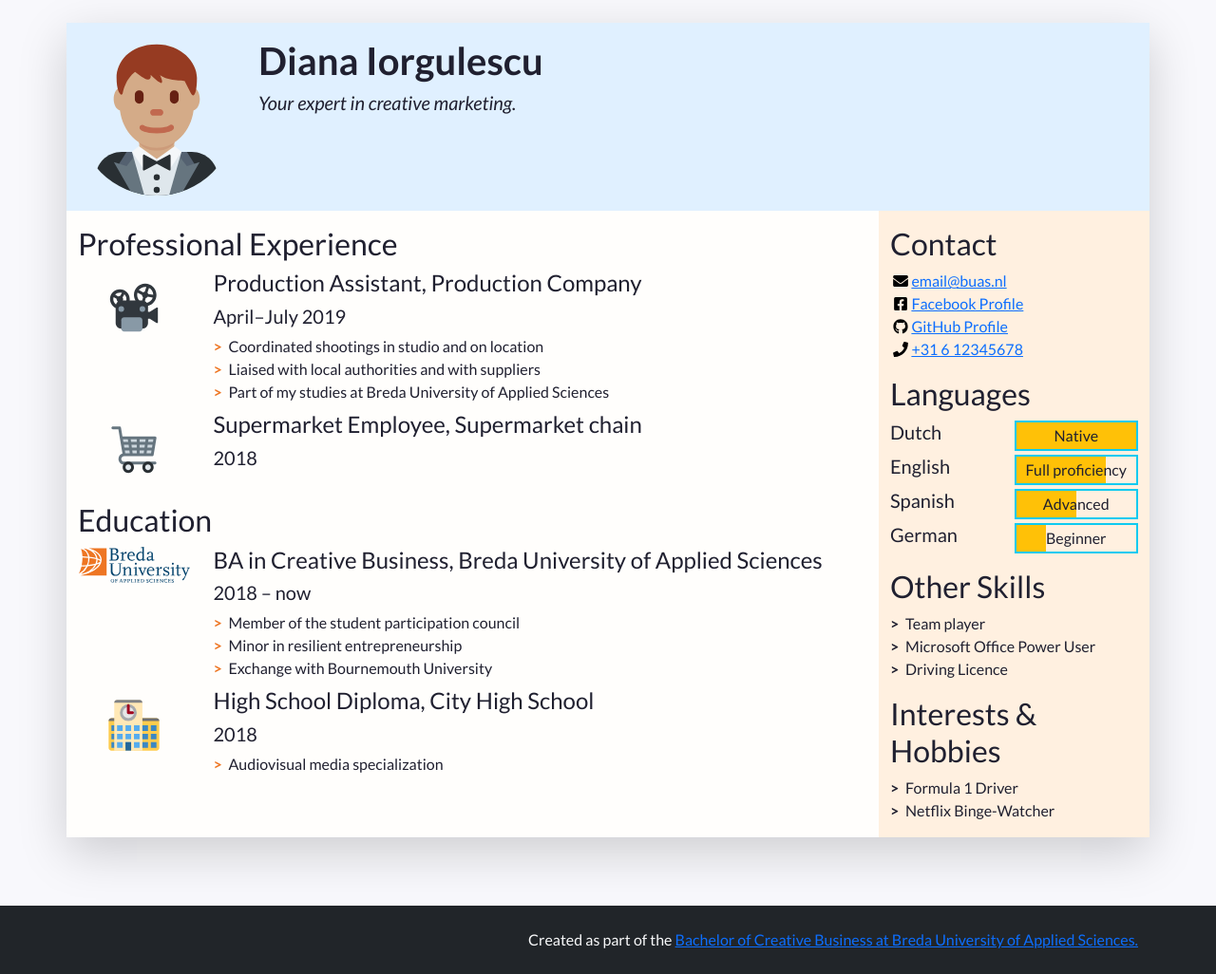
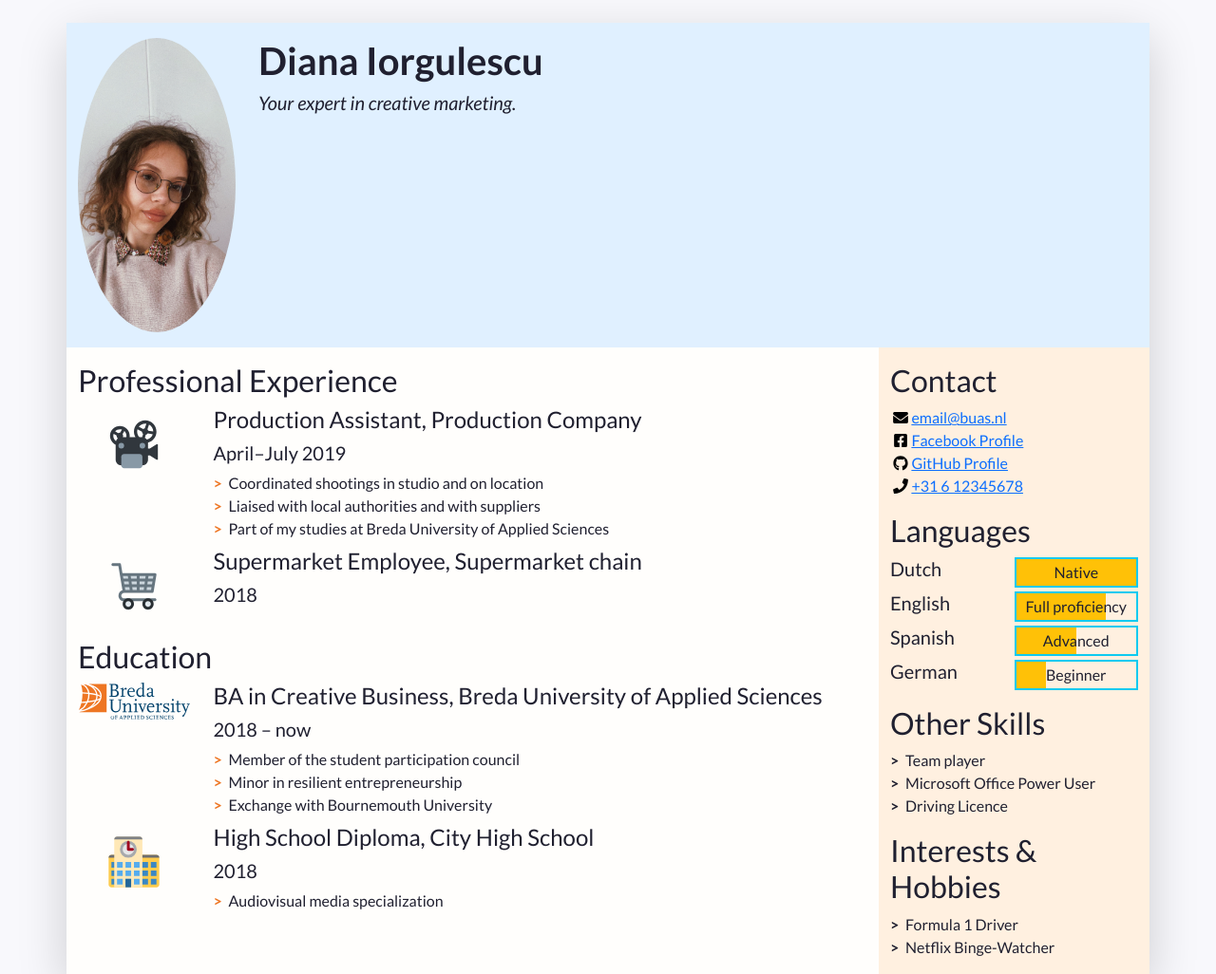
Before and after one commit to dianairg/prj4_v2, a plain HTML site: page index.html in a window 1280 px wide. Shown: the top 1026 px of the page at 95% size. Drawn offline with nearby package versions, Linux system fonts and the light colour scheme.

Commit message:
added profile picture

```diff
--- a/index.html
+++ b/index.html
@@ -48,7 +48,7 @@
             "w-100" makes sure the image takes the full width of the column it's in
             "rounded-circle" cuts a circle around the image
           -->
-          <img class="w-100 rounded-circle my-3" src="images/portrait.svg" alt="Portrait of Firstname Lastname" width="160">
+          <img class="w-100 rounded-circle my-3" src="images/portrait-diana.JPEG" alt="Portrait of Diana Iorgulescu" width="914">
         </div>
         <!--
           A container to wrap around your name and tagline. Full-width at small size, then columns of increasing size.
```
Also changed, not shown: images/portrait-diana.JPEG (added), 1 other file.
